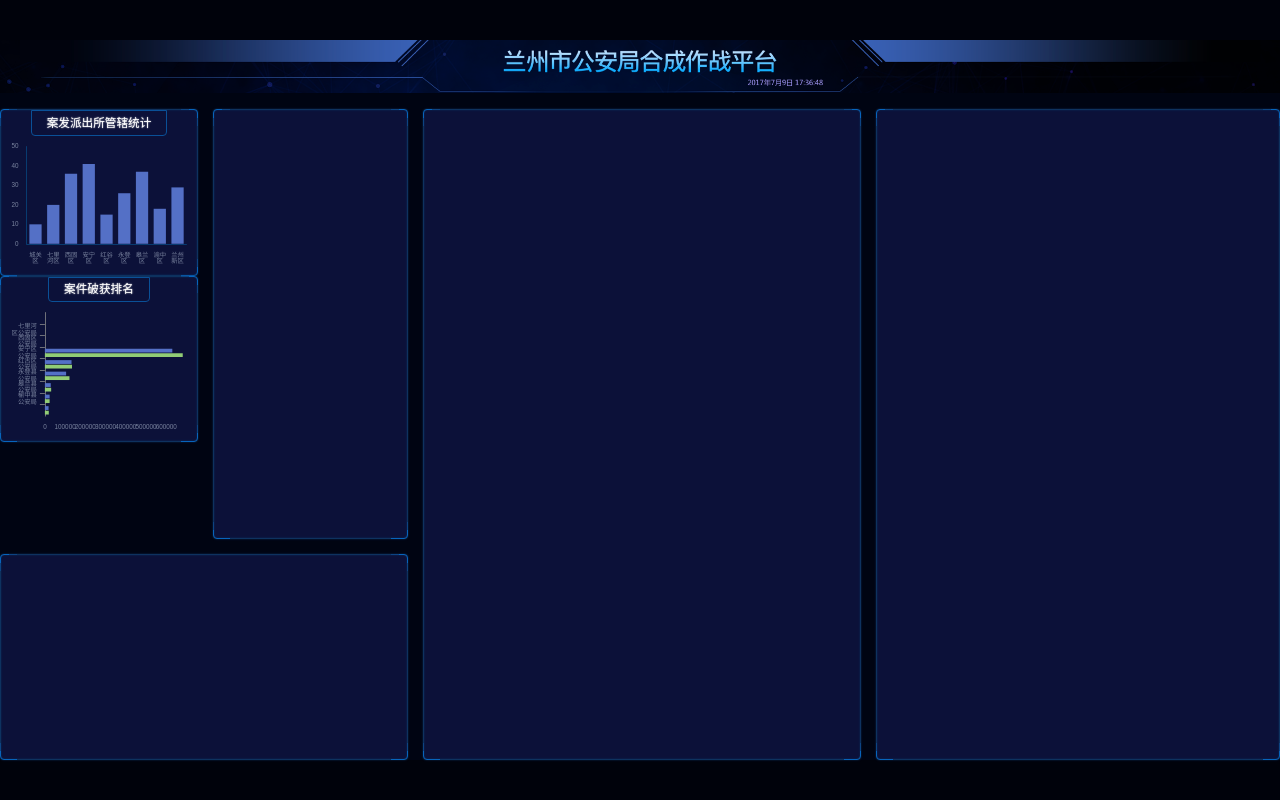
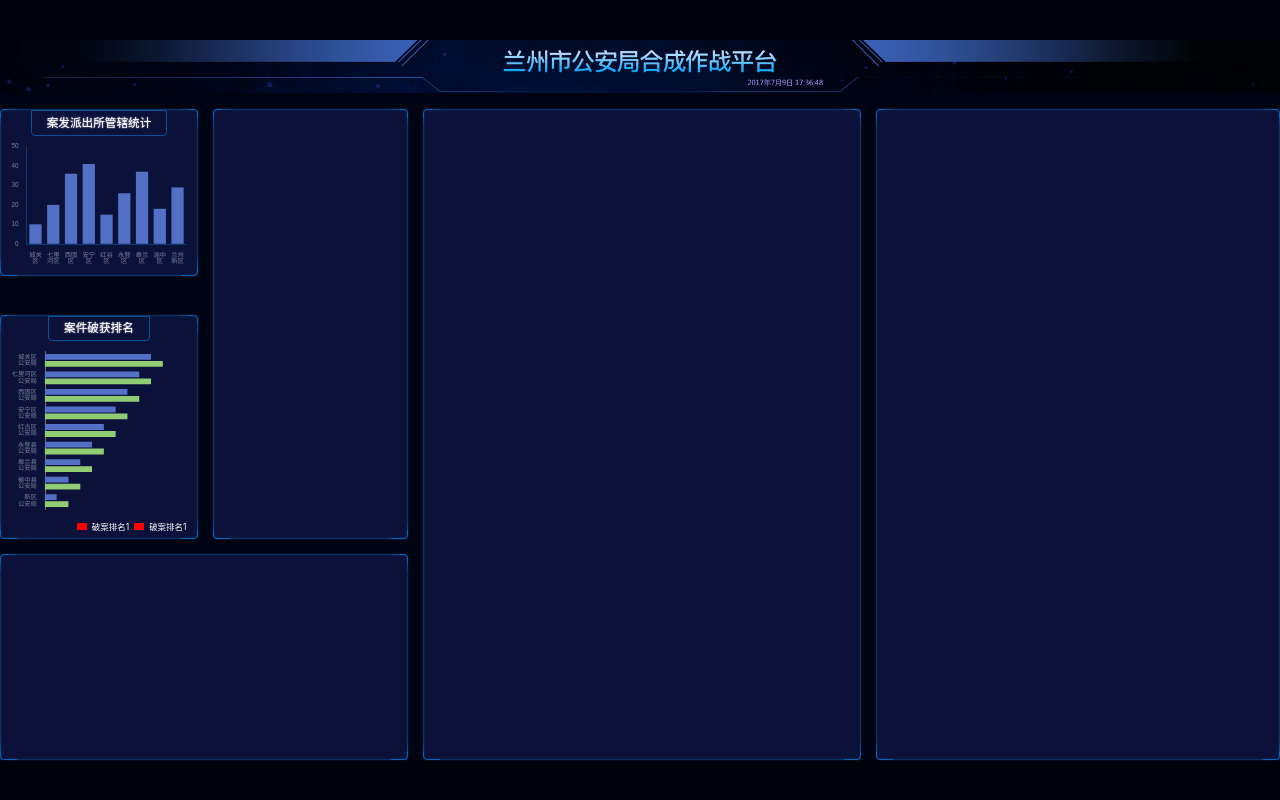
Before and after one commit to chen-qionghua/bigScreen, a React (Vite) app: page /#/ in a window 1280 px wide. Built offline with nearby package versions, Linux system fonts and the light colour scheme.

Commit message:
初步实现chart2

```diff
--- a/src/components/chart-2.tsx
+++ b/src/components/chart-2.tsx
@@ -9,27 +9,29 @@
   useEffect(() => {  let myChart = echarts.init(divRef.current);
     myChart.setOption(createEchartOptions({
 
-      axisLabel:{
-        formatter(val){
-          if(val.length > 2){
-            const reallyVal = val.substring(0,3) +'\n' + val.substring(3,val.length);
-            console.log(reallyVal)
-            return reallyVal
-          }else{
-            return val
-          }
-        }
-      },
+
       xAxis: {
         type: 'value',
         boundaryGap: [0, 0.01],
         splitLine:{
           show:false
-        }
+        },
+        axisLabel:{
+          show:false
+        },
+
       },
       yAxis: {
+        axisTick: {show: false},
         type: 'category',
-        data: ['公安局新区', '榆中县公安局', '皋兰县公安局', '永登县公安局', '红古区公安局', '安宁区公安局','西固区公安局','七里河区公安局','城关区公安局'],
+        data: ['新区公安局', '榆中县公安局', '皋兰县公安局', '永登县公安局', '红古区公安局', '安宁区公安局','西固区公安局','七里河区公安局','城关区公安局'],
+
+        axisLabel: {
+          formatter(val) {
+            return val.replace('公安局', '\n公安局');
+          }
+        }
+
 
       },
 
@@ -37,20 +39,24 @@
         {
           name: '破案排名1',
           type: 'bar',
-          data: [18203, 23489, 29034, 104970, 131744, 630230]
+          data: [1, 2, 3, 4, 5, 6, 7, 8, 9]
         },
         {
           name: '破案排名2',
           type: 'bar',
-          data: [19325, 23438, 31000, 121594, 134141, 681807]
+          data: [2, 3, 4, 5, 6, 7, 8, 9, 10]
         }
       ]
     }))},[])
 
   return (
-    <div className="bordered 管辖统计">
+    <div className="bordered 破获排名">
       <h2>案件破获排名</h2>
       <div ref={divRef}className="chart"></div>
+      <div className="legend">
+        <span className="first"/> 破案排名1
+        <span className="second"/> 破案排名1
+      </div>
     </div>
   )
 }
--- a/src/pages/home.scss
+++ b/src/pages/home.scss
@@ -5,6 +5,7 @@
   flex-direction: column;
   background: #000412;
   color: white;
+  font-size: px(16);
   header {
     height: px(101);
     background-size: cover;
@@ -46,6 +47,9 @@
     }
     >.section1 {
       grid-area: box1;
+      display: flex;
+      flex-direction: column;
+      justify-content: space-between;
     }
     >.section2 {
       grid-area: box2;
@@ -79,5 +83,40 @@
         width: 100%;
       }
     }
+    .破获排名 {
+      height: px(423);
+      display: flex;
+      flex-direction: column;
+      align-items: center;
+      h2 {
+        flex-shrink: 0;
+        border: 1px solid #0a5299;
+        border-bottom-left-radius: 4px;
+        border-bottom-right-radius: 4px;
+        font-size: px(22);
+        line-height: px(24);
+        padding: px(10) px(28);
+        text-shadow: 0 0 px(3) white;
+      }
+      .chart {
+        flex: 1;
+        width: 100%;
+      }
+      .legend {
+        display: flex;
+        align-items: center;
+        justify-content: flex-end;
+        width: 100%;
+        padding: 0 px(20) px(10);
+        > .first, > .second {
+          display: inline-block;
+          width: px(18); height: px(12);
+          background: red; margin: 0 px(10);
+        }
+        .first {}
+        .second {}
+      }
+    }
+
   }
 }
```
